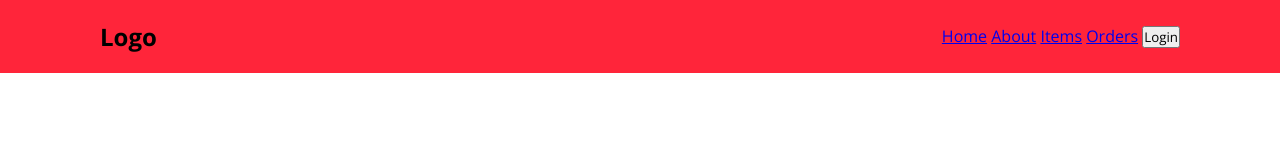
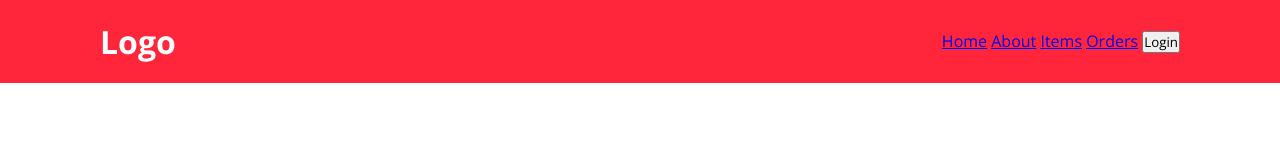
Before and after one commit to NishiniRoshala/INT_FINAL, a plain HTML site: page index.html in a window 1280 px wide. Drawn offline with nearby package versions, Linux system fonts and the light colour scheme.

Commit message:
Add files via upload

```diff
--- a/Style.css
+++ b/Style.css
@@ -20,3 +20,9 @@ header {
     align-items: center;
     z-index: 99;
 }
+
+.logo {
+    font-size: 2em;
+    color: #fff;
+    user-select: none;
+}
```
